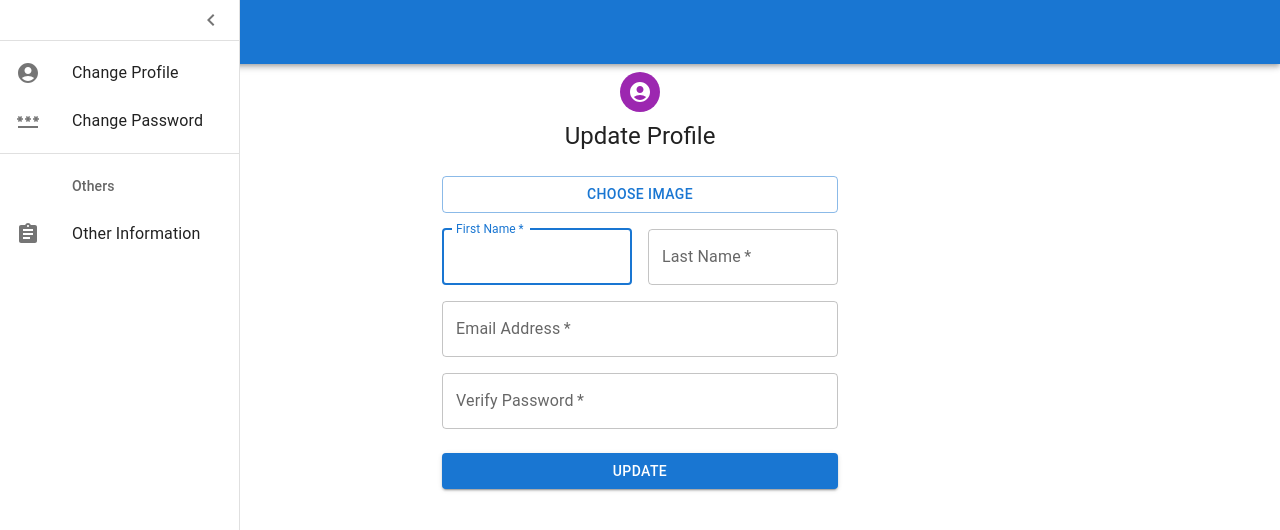
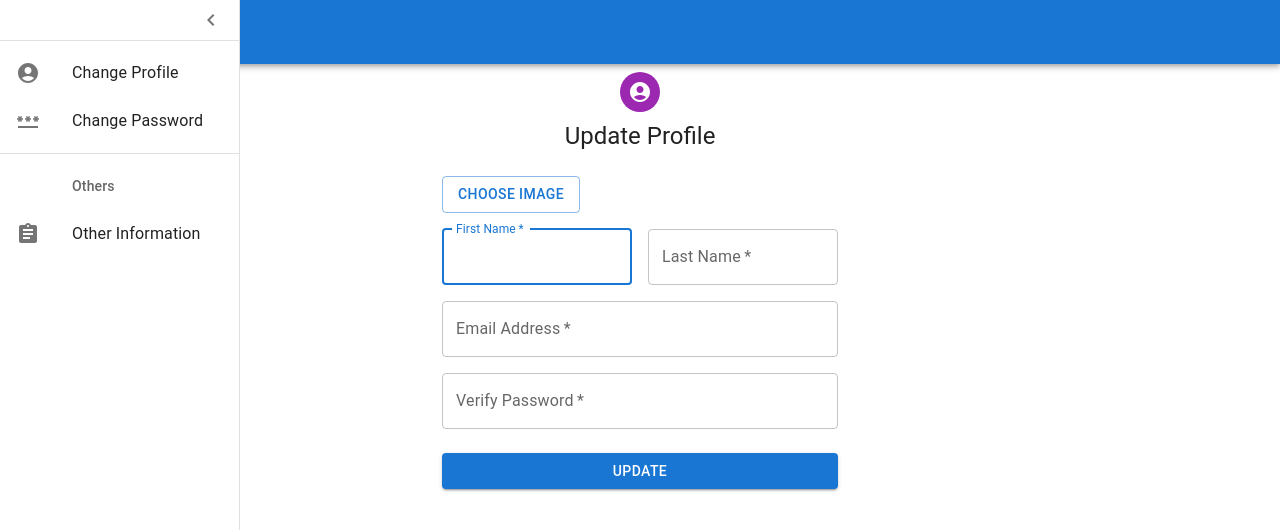
Before and after one commit to ECE493-W22G6/scholarship-application-site, a React (Create React App) app in the folder client/: page /settings in a window 1280 px wide. Shown: the top 530 px of the page. Built offline with nearby package versions, Linux system fonts and the light colour scheme.

Commit message:
Fixed some issues with profilepage and declared as class

```diff
--- a/client/src/components/ChangeProfile.js
+++ b/client/src/components/ChangeProfile.js
@@ -1,9 +1,10 @@
-// Code borrowed from: https://github.com/mui/material-ui/blob/v5.5.2/docs/data/material/getting-started/templates/sign-up/SignUp.js
 
+import * as React from "react";
+import { Component } from "react";
+import Button from "@mui/material/Button";
 import AccountCircle from '@mui/icons-material/AccountCircle';
 import Avatar from "@mui/material/Avatar";
 import Box from "@mui/material/Box";
-import Button from "@mui/material/Button";
 import Container from "@mui/material/Container";
 import CssBaseline from "@mui/material/CssBaseline";
 import Grid from "@mui/material/Grid";
@@ -11,16 +12,26 @@ import { createTheme, ThemeProvider } from "@mui/material/styles";
 import TextField from "@mui/material/TextField";
 import Typography from "@mui/material/Typography";
 import axios from "axios";
-import * as React from "react";
+
 
 const theme = createTheme();
 
-export default function SignUp() {
-    const [userType, setUserType] = React.useState("");
+export default class UploadImages extends Component {
+    state = {
+        previewImage: undefined,
+    };
 
-    const handleChange = (event) => {
-        setUserType(event.target.value);
-    };
+
+    render() {
+        const {
+            previewImage,
+        } = this.state;
+
+        const selectFile = (event) => {
+            this.setState({
+                previewImage: URL.createObjectURL(event.target.files[0]),
+            });
+        }
 
         const handleSubmit = (event) => {
             event.preventDefault();
@@ -29,28 +40,25 @@ export default function SignUp() {
             const lastName = data.get("lastName");
             const email = data.get("email");
             const password = data.get("password");
-        const type = userType;
             console.log({
                 first_name: data.get("firstName"),
                 last_name: data.get("lastName"),
                 email: data.get("email"),
                 password: data.get("password"),
-            type: userType,
             });
-        if (!(firstName && lastName && email && password && type)) {
+            if (!(firstName && lastName && email && password)) {
                 return;
             }
             // TODO: Axios command to verify if pass is correct otherwise give error response to display
             // axios
-        //     .post("/api/users/register/", {
+            //     .post("", {
             //         first_name: data.get("firstName"),
             //         last_name: data.get("lastName"),
             //         email: data.get("email"),
             //         password: data.get("password"),
-        //         type: userType,
             //     })
             //     .then((resp) => {
-        //         console.log(`recv'd resp: ${resp}`);
+            //         console.log(`Got response: ${resp}`);
             //     })
             //     .catch((e) => {
             //         console.log(e);
@@ -83,24 +91,28 @@ export default function SignUp() {
                     >
                         <Grid container spacing={2}>
                             <Grid item xs={12}>
+                                <div className="mg20">
+                                    <label htmlFor="btn-upload">
                                         <input
                                             id="btn-upload"
                                             name="btn-upload"
-                                    style={{ display: 'none' }}
+                                            style={{ display: "none" }}
                                             type="file"
                                             accept="image/*"
-                                // onChange={this.selectFile}
+                                            onChange={(event) => selectFile(event)}
                                         />
-                                <Button
-                                    className="btn-choose"
-                                    variant="outlined"
-                                    fullWidth
-                                    id="icon"
-                                    label="Icon"
-                                    autoFocus
-                                    >
+                                        <Button className="btn-choose" variant="outlined" component="span">
                                             Choose Image
                                         </Button>
+                                    </label>
+
+                                    {previewImage && (
+                                        <div>
+                                            <img className="preview my20" src={previewImage} alt="" />
+                                        </div>
+                                    )}
+
+                                </div>
                             </Grid>
                             <Grid item xs={12} sm={6}>
                                 <TextField
@@ -158,3 +170,4 @@ export default function SignUp() {
         </ThemeProvider>
         );
     }
+}
```
Lines whose indentation alone changed are shown as unchanged.
